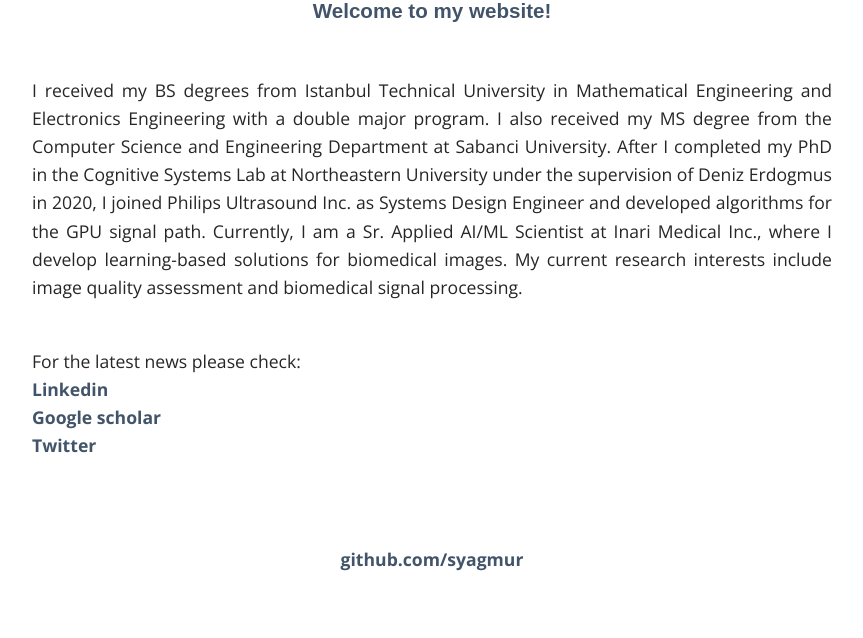
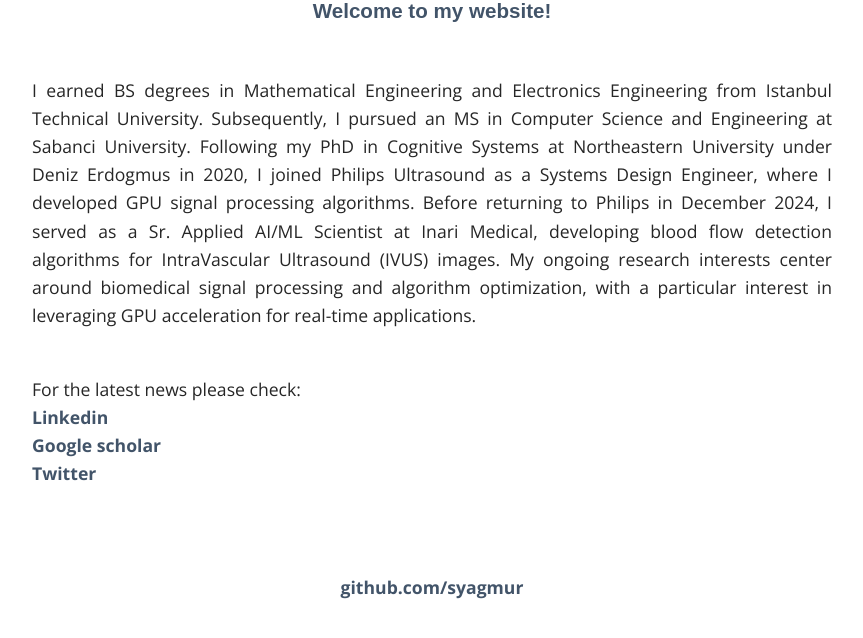
Before and after one commit to syagmur/syagmur.github.io, a Jekyll site: the page built from index.html, in a window 1280 px wide and 900 px high, scrolled down 560 px, cut to the strip 259-897 px from the top of the window. Shown: the whole strip, without its empty margins (208-1071 px from the left). Built offline with Jekyll 4.4.1, drawn with Linux system fonts in a browser that asks for light colours; nearby versions of some CDN libraries; some web fonts are replaced; library files that are not in the unit come from our copies; before the commit the page ends 1432 px from its top, so only the background shows below that.

Commit message:
ReturningPhilips.html

```diff
--- a/index.html
+++ b/index.html
@@ -11,12 +11,12 @@ title: Sezen Yağmur Önol, PhD
     <p>
 
    <br>
-        I received my BS degrees from Istanbul Technical University in Mathematical Engineering and Electronics Engineering with a double major program.
-        I also received my MS degree from the Computer Science and Engineering Department at Sabanci University. After I completed my PhD in the
-        Cognitive Systems Lab at Northeastern University under the supervision of Deniz Erdogmus in 2020, I joined Philips Ultrasound Inc. as
-        Systems Design Engineer and developed algorithms for the GPU signal path. Currently, I am a Sr. Applied AI/ML Scientist
-        at Inari Medical Inc., where I develop learning-based solutions for biomedical images. My current research interests include image quality
-        assessment and biomedical signal processing.
+        I earned BS degrees in Mathematical Engineering and Electronics Engineering from Istanbul Technical University.
+        Subsequently, I pursued an MS in Computer Science and Engineering at Sabanci University.
+        Following my PhD in Cognitive Systems at Northeastern University under Deniz Erdogmus in 2020, I joined Philips Ultrasound as a Systems Design Engineer,
+        where I developed GPU signal processing algorithms. Before returning to Philips in December 2024, I served as a Sr. Applied AI/ML Scientist at Inari Medical,
+        developing blood flow detection algorithms for IntraVascular Ultrasound (IVUS) images.
+        My ongoing research interests center around biomedical signal processing and algorithm optimization, with a particular interest in leveraging GPU acceleration for real-time applications.
     </p>
 
 <p>
```
